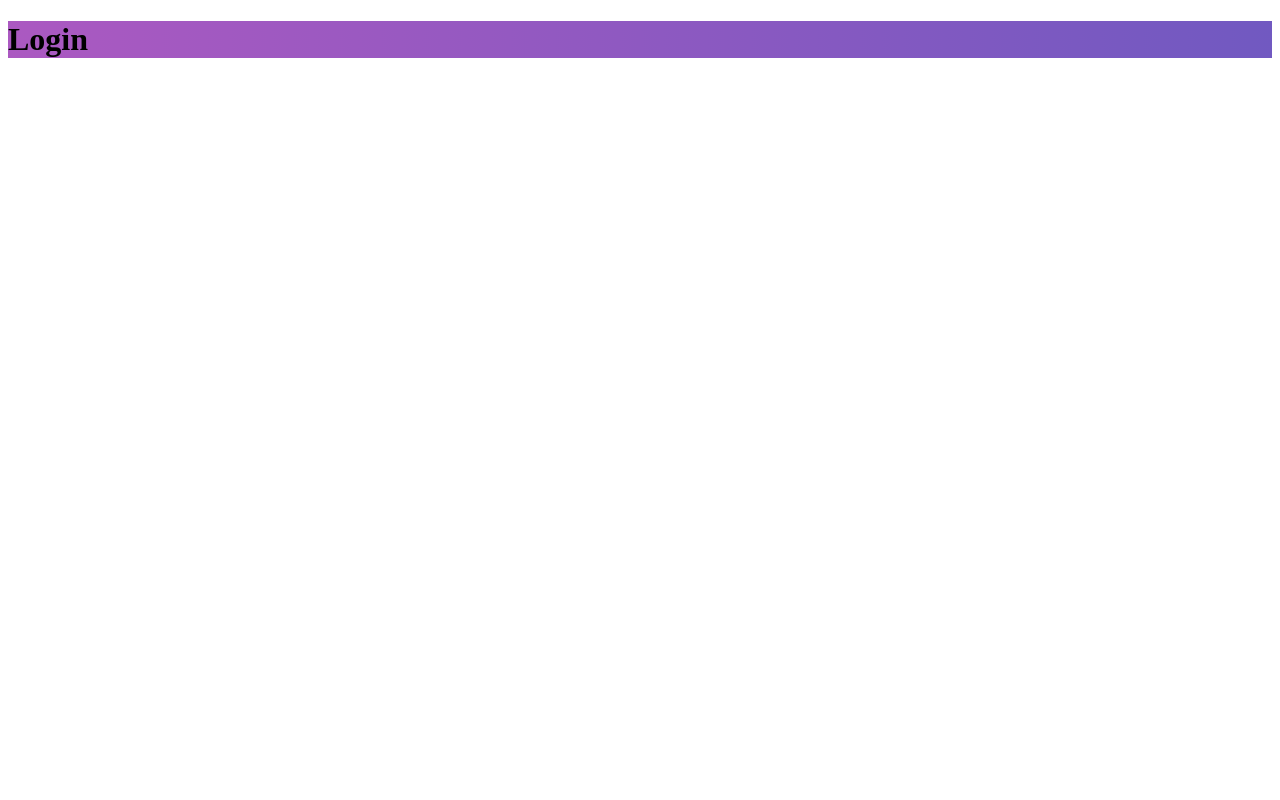
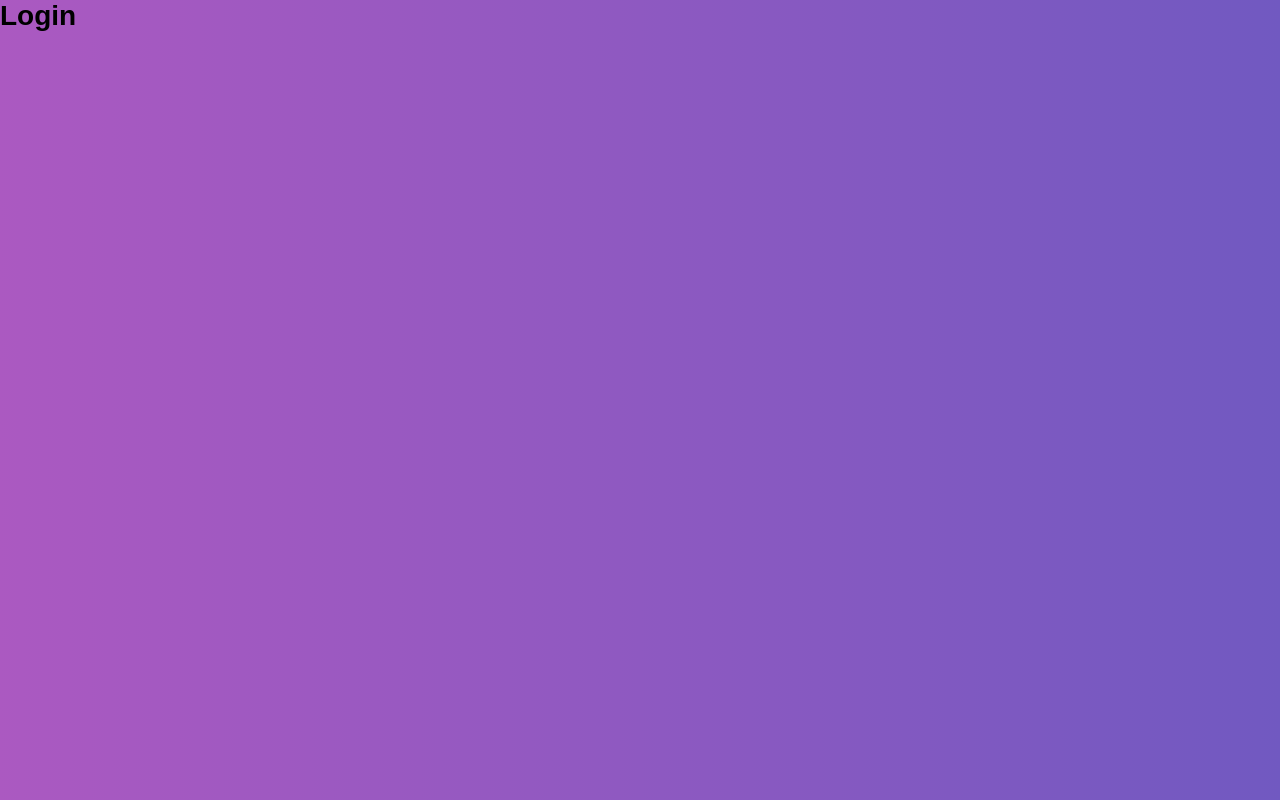
Before and after one commit to DanPHP7/gobarber-web, a React (Create React App) app: page / in a window 1280 px wide. Built offline with nearby package versions, Linux system fonts and the light colour scheme.

Commit message:
global styles

```diff
--- a/src/App.js
+++ b/src/App.js
@@ -3,10 +3,12 @@
 import './config/ReactotronConfig';
 import Routes from './routes';
 import history from './services/history';
+import GlobalStyles from './styles/global';
 
 function App() {
   return (
     <Router history={history}>
+      <GlobalStyles />
       <Routes />
     </Router>
   );
--- /dev/null
+++ b/src/styles/global.js
@@ -0,0 +1,40 @@
+import { createGlobalStyle } from 'styled-components';
+
+export default createGlobalStyle`
+  @import url('https://fonts.googleapis.com/css?family=Roboto:400,700&display=swap');
+
+  * {
+    margin: 0;
+    padding: 0;
+    outline: 0;
+    box-sizing: border-box;
+  }
+  *:focus {
+    outline: 0;
+  }
+
+  html, body, #root {
+    height: 100%;
+  }
+
+  body {
+    -webkit-font-smoothing: antialiased;
+  }
+
+  body, input, button {
+    font-size: 14px;
+    font-family: Arial, Helvetica, sans-serif;
+  }
+
+  a {
+    text-decoration: none;
+  }
+
+  ul {
+    list-style: none;
+  }
+
+  button {
+    cursor: pointer;
+  }
+`;
```
